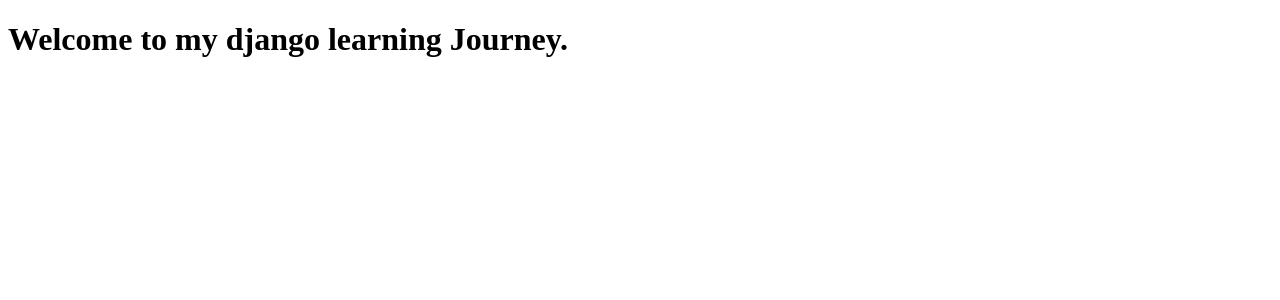
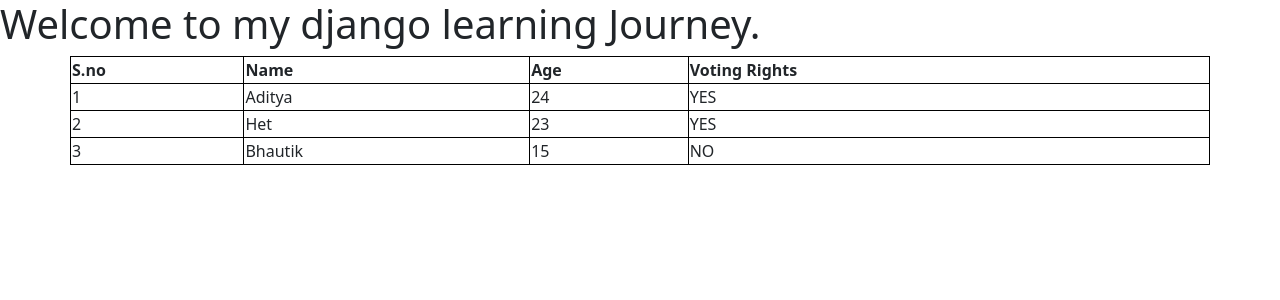
Before and after one commit to aditya-encode/Projects, a Django app: page / in a window 1280 px wide. Shown: the top 300 px of the page. Run offline with Django 5.2, Linux system fonts and the light colour scheme.

Commit message:
made one table with column like s.no,name,age and voting right and made used if codition and forloop to print yes/no according to the age of a person using 'django template language'

```diff
--- a/core/home/templates/index.html
+++ b/core/home/templates/index.html
@@ -4,8 +4,34 @@
     <meta charset="UTF-8">
     <meta name="viewport" content="width=device-width, initial-scale=1.0">
     <title>This is Django Server</title>
+    <link href="https://cdn.jsdelivr.net/npm/bootstrap@5.3.8/dist/css/bootstrap.min.css" rel="stylesheet" integrity="sha384-sRIl4kxILFvY47J16cr9ZwB07vP4J8+LH7qKQnuqkuIAvNWLzeN8tE5YBujZqJLB" crossorigin="anonymous">
+    <style>table, th, td {
+  border: 1px solid black;
+}
+</style>
+
 </head>
 <body>
-    <h1>Welcome to my django learning Journey.
+    <h1>Welcome to my django learning Journey.</h1>
+    <table class="container">
+  <tr>
+    <th>S.no</th>
+    <th>Name</th>
+    <th>Age</th>
+    <th>Voting Rights</th>
+  </tr>
+  {%for people in peoples%}
+  <tr>
+    <td>{{forloop.counter}}</td>
+    <td>{{people.name}}</td>
+    <td>{{people.age}}</td>
+    <td>{%if people.age >= 18%}
+        YES
+        {%else%}
+        NO
+        {%endif%}
+  </tr>
+  {%endfor%}
+</table>
 </body>
 </html>
--- a/core/home/views.py
+++ b/core/home/views.py
@@ -3,4 +3,8 @@
 from django.http import HttpResponse
 
 def home(request):
-    return render(request,"index.html")
+    peoples=[{'name':'Aditya',"age":24},
+             {'name':'Het',"age":23},
+             {'name':'Bhautik',"age":15}
+             ]
+    return render(request,"index.html",context={'peoples':peoples})
```
